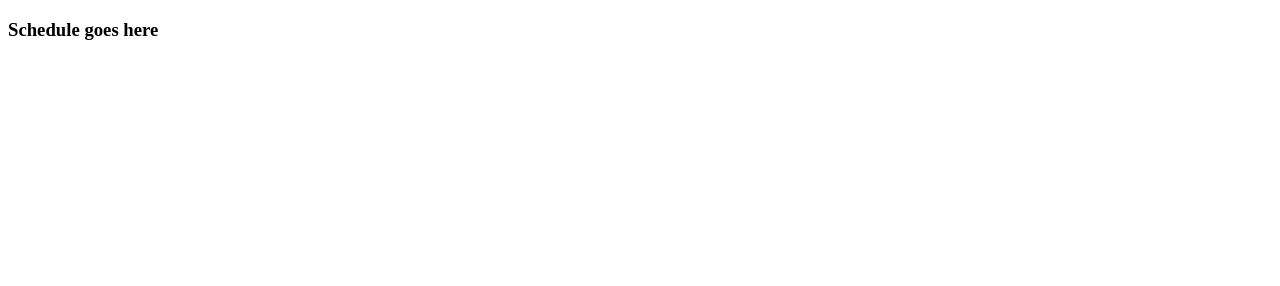
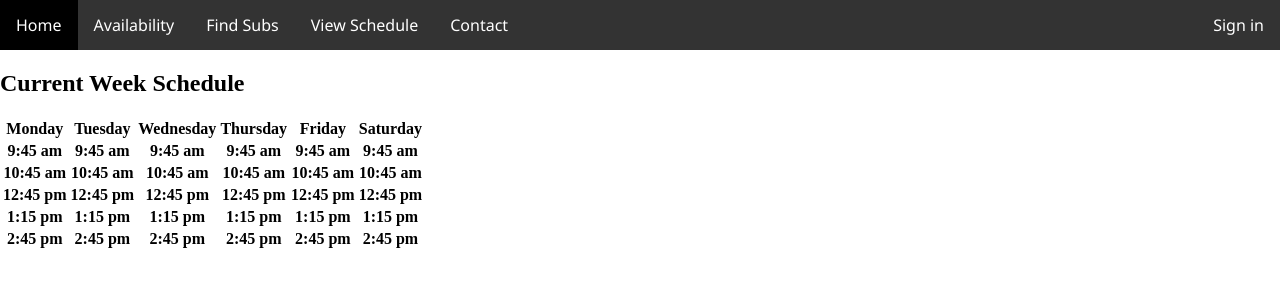
Before and after one commit to ldosen/HyperScheduler, a plain HTML site: page schedule.html in a window 1280 px wide. Drawn offline with Linux system fonts and the light colour scheme.

Commit message:
skeleton of schedule, minor tweaks

```diff
--- a/schedule.html
+++ b/schedule.html
@@ -1,4 +1,72 @@
 <!doctype html>
 <html>
-    <h3>Schedule goes here</h3>
+    <head>
+        <link rel="stylesheet" href="./style.css"/>
+        <meta charset="UTF-8">
+        <title> Schedule</title>
+    </head>
+    <body>
+            <header>
+                    <ul>
+                        <li><a href="./mainpage.html">Home</a></li>
+                        <li><a href="./availability.html">Availability</a></li>
+                        <li><a href="./subs.html">Find Subs</a></li>
+                        <li><a href="./schedule.html">View Schedule</a></li>
+                        <li><a href="contact.asp"> Contact</a></li>
+                        <li class="login"><a href="login.asp"> Sign in</a></li>
+                    </ul>
+            </header>
+
+            <h2> Current Week Schedule</h2>
+            <table>
+                <tr>
+                    <th>Monday</th>
+                    <th>Tuesday</th>
+                    <th>Wednesday</th>
+                    <th>Thursday</th>
+                    <th>Friday</th>
+                    <th>Saturday</th>
+                </tr>
+                <tr>
+                    <th>9:45 am</th>
+                    <th>9:45 am</th>
+                    <th>9:45 am</th>
+                    <th>9:45 am</th>
+                    <th>9:45 am</th>
+                    <th>9:45 am</th>
+                </tr>
+                <tr>
+                    <th> 10:45 am</th>
+                    <th> 10:45 am</th>
+                    <th> 10:45 am</th>
+                    <th> 10:45 am</th>
+                    <th> 10:45 am</th>
+                    <th> 10:45 am</th>
+                </tr>
+                <tr>
+                    <th> 12:45 pm </th>
+                    <th> 12:45 pm </th>
+                    <th> 12:45 pm </th>
+                    <th> 12:45 pm </th>
+                    <th> 12:45 pm </th>
+                    <th> 12:45 pm </th>
+                </tr>
+                <tr>
+                    <th> 1:15 pm </th>
+                    <th> 1:15 pm </th>
+                    <th> 1:15 pm </th>
+                    <th> 1:15 pm </th>
+                    <th> 1:15 pm </th>
+                    <th> 1:15 pm </th>
+                </tr>
+                <tr>
+                    <th> 2:45 pm </th>
+                    <th> 2:45 pm </th>
+                    <th> 2:45 pm </th>
+                    <th> 2:45 pm </th>
+                    <th> 2:45 pm </th>
+                    <th> 2:45 pm </th>
+                </tr>
+            </table>
+            </body>
 </html>
--- a/style.css
+++ b/style.css
@@ -19,6 +19,7 @@ ul {
     color: darkgray;
     text-align: left;
     font-family: 'Segoe UI', Tahoma, Geneva, Verdana, sans-serif;
+    font-size: 25px;
     padding: 10px;
 }
 
@@ -33,7 +34,7 @@ li a {
 }
 
 li a:hover {
-    background-color: #3c83e8
+    background-color: black;
 }
 
 li.login{
@@ -41,9 +42,7 @@ li.login{
 }
 
 header{
-    background-image: url("./madonna.jpg");
-    background-color: #cccccc;
-    height: 1020px;
+    background-color: #333333 ;
     background-position: center;
     background-repeat: no-repeat;
     background-size: cover;
@@ -57,7 +56,7 @@ body{
 .semester{
     padding: 70px 25px;
     width: 100%;
-    background: #3c83e8;
+    background: white;
     text-align: center;
 }
 
@@ -67,10 +66,11 @@ body{
 }
 
 .semester ul li{
-    color: white;
+    color: gray;
     font-size: 30px;
     text-transform: uppercase;
     letter-spacing: 3px;
+    font-family: 'Segoe UI', Tahoma, Geneva, Verdana, sans-serif
 }
 
 .times{
@@ -166,6 +166,8 @@ body{
     font-size: 16px;
     margin: 100px 4px 4px 100px;
     cursor: pointer;
+    font-family: 'Segoe UI', Tahoma, Geneva, Verdana, sans-serif
+}
 }
 
 .submit:hover{
```
Also changed, not shown: availability.html (+10 -0 lines), mainpage.html (+1 -0 lines).
